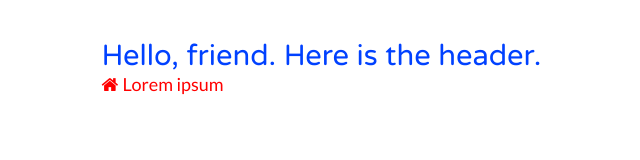
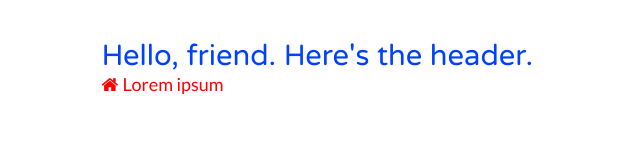
Before and after one commit to courthendricks/cssSandbox, a website: page index.html in a window 1280 px wide. Shown: the whole page, without its empty margins (89-729 px from the left). Drawn offline with Linux system fonts and the light colour scheme.

Commit message:
Changes h1 text  on homepage

```diff
--- a/index.html
+++ b/index.html
@@ -8,7 +8,7 @@
 
 	<body>
 	<article class="content">
-		<h1>Hello, friend. Here is the header.</h1>
+		<h1>Hello, friend. Here's the header.</h1>
 		<p><i class="fa fa-home"></i>Lorem ipsum</p>
 
 		<script src="_/js/script.js"></script>
```
